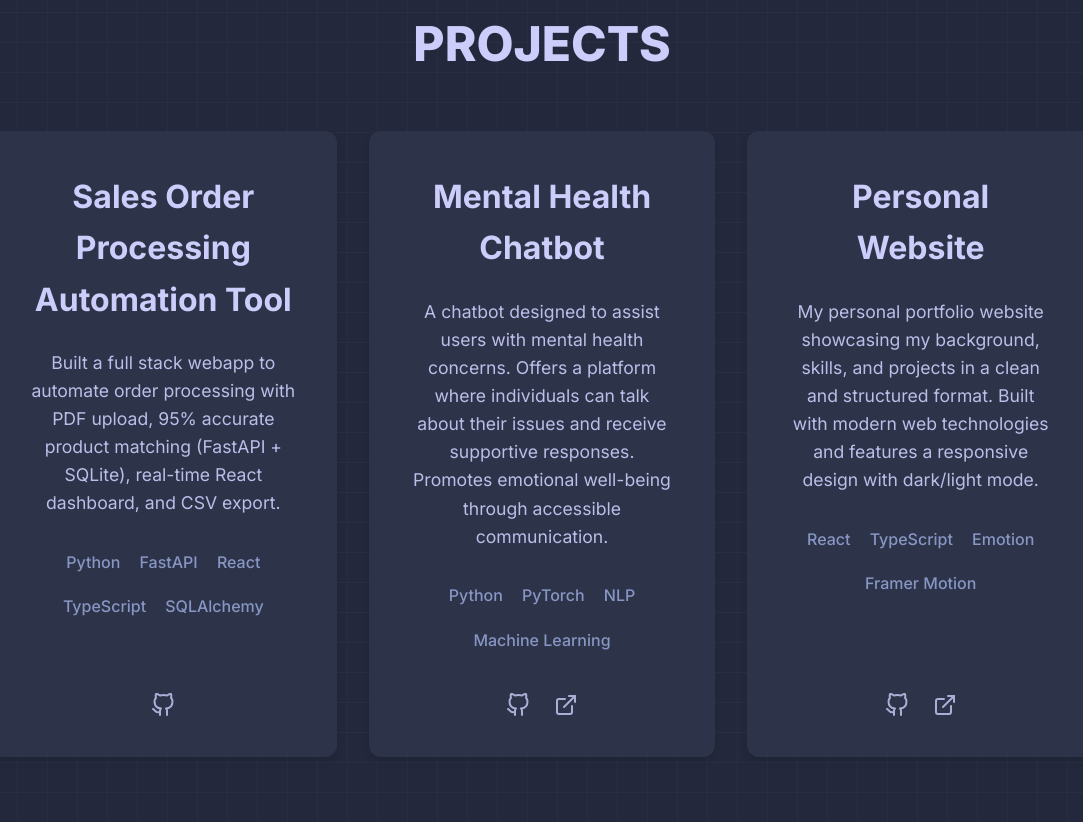
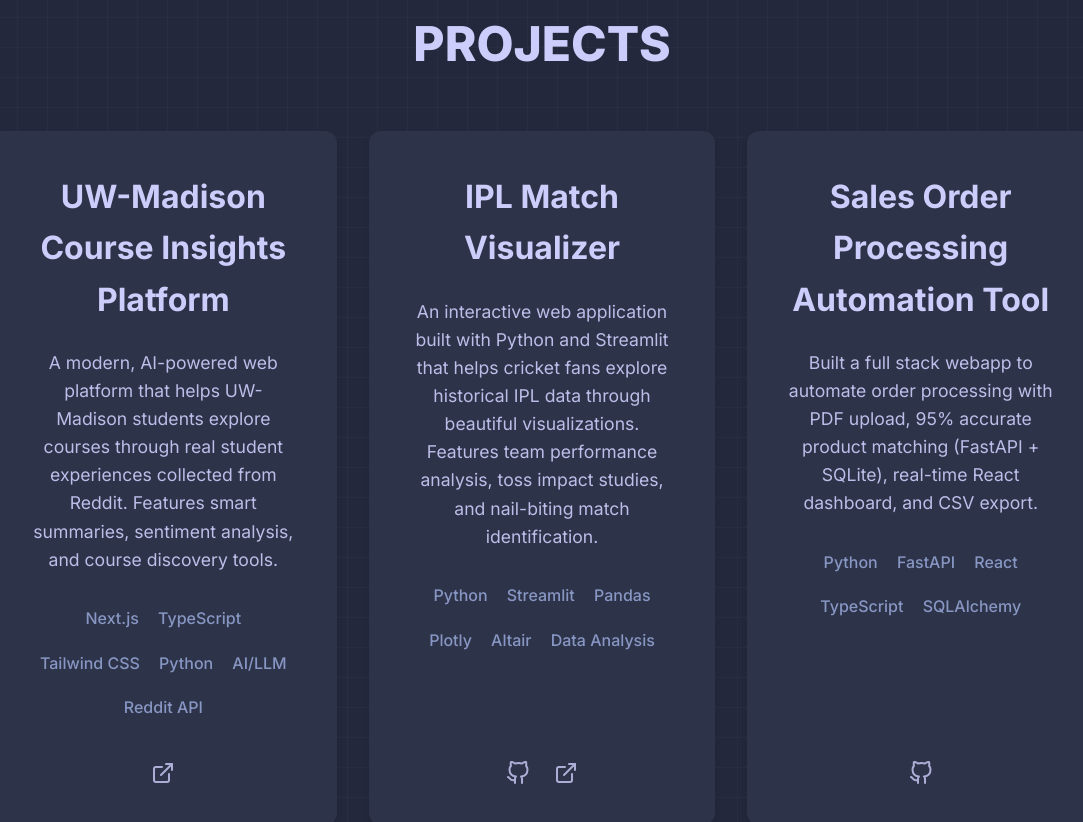
Before and after one commit to samyakjain-1/samyak1.me, a React (Vite) app: page / in a window 1280 px wide. Shown: the part 900-1722 px from the top of the page, without its empty margins (98-1181 px from the left). Built offline with nearby package versions, Linux system fonts and the light colour scheme.

Commit message:
projects

```diff
--- a/src/components/Projects.tsx
+++ b/src/components/Projects.tsx
@@ -27,17 +27,23 @@
 `;
 
 const ProjectsGrid = styled.div`
-  display: grid;
-  grid-template-columns: 1fr;
+  display: flex;
+  flex-wrap: wrap;
   gap: 1.5rem;
   width: 100%;
   max-width: 1200px;
   margin: 0 auto;
   padding: 0 1rem;
+  justify-content: center;
 
   @media (min-width: 640px) {
-    grid-template-columns: repeat(auto-fit, minmax(300px, 1fr));
     gap: 2rem;
+  }
+
+  & > * {
+    flex: 1 1 300px;
+    max-width: 400px;
+    min-width: 300px;
   }
 `;
 
@@ -144,6 +150,19 @@
 
 const projects = [
   {
+    title: 'UW-Madison Course Insights Platform',
+    description: 'A modern, AI-powered web platform that helps UW-Madison students explore courses through real student experiences collected from Reddit. Features smart summaries, sentiment analysis, and course discovery tools.',
+    tech: ['Next.js', 'TypeScript', 'Tailwind CSS', 'Python', 'AI/LLM', 'Reddit API'],
+    demo: 'https://courseinsight.vercel.app'
+  },
+  {
+    title: 'IPL Match Visualizer',
+    description: 'An interactive web application built with Python and Streamlit that helps cricket fans explore historical IPL data through beautiful visualizations. Features team performance analysis, toss impact studies, and nail-biting match identification.',
+    tech: ['Python', 'Streamlit', 'Pandas', 'Plotly', 'Altair', 'Data Analysis'],
+    demo: 'https://statsipl.streamlit.app',
+    github: 'https://github.com/samyakjain-1/IPL-Stats'
+  },
+  {
     title: 'Sales Order Processing Automation Tool',
     description: 'Built a full stack webapp to automate order processing with PDF upload, 95% accurate product matching (FastAPI + SQLite), real-time React dashboard, and CSV export.',
     tech: ['Python', 'FastAPI', 'React', 'TypeScript', 'SQLAlchemy'],
@@ -197,6 +216,7 @@
               ))}
             </TechStack>
             <ProjectLinks>
+              {project.github && (
                 <IconLink
                   theme={theme}
                   href={project.github}
@@ -209,6 +229,7 @@
                     <path d="M9 19c-5 1.5-5-2.5-7-3m14 6v-3.87a3.37 3.37 0 0 0-.94-2.61c3.14-.35 6.44-1.54 6.44-7A5.44 5.44 0 0 0 20 4.77 5.07 5.07 0 0 0 19.91 1S18.73.65 16 2.48a13.38 13.38 0 0 0-7 0C6.27.65 5.09 1 5.09 1A5.07 5.07 0 0 0 5 4.77a5.44 5.44 0 0 0-1.5 3.78c0 5.42 3.3 6.61 6.44 7A3.37 3.37 0 0 0 9 18.13V22"></path>
                   </svg>
                 </IconLink>
+              )}
               {project.demo && (
                 <IconLink
                   theme={theme}
```
Lines whose indentation alone changed are shown as unchanged.
